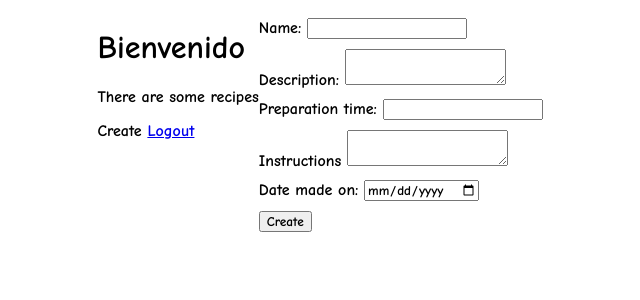
After one commit to Mauaqp/Recetas, a Flask app: template flask_app/templates/recipe.html in a window 1280 px wide. The commit adds this page. Shown: the top 300 px of the page, without its empty margins (320-960 px from the left). Run offline with Flask 2, Linux system fonts and the light colour scheme; the template is opened without the code that fills it, so the values that code supplies are empty.

Commit message:
Avance actividad

```diff
--- a/flask_app/templates/dashboard.html
+++ b/flask_app/templates/dashboard.html
@@ -19,7 +19,7 @@
                 <p>There are some recipes</p>
             </div>
             <div>
-                <a>Create</a>
+                <a href="/recipes">Create</a>
                 <a href="/logout">Logout</a>
             </div>
         </div>
--- /dev/null
+++ b/flask_app/templates/recipe.html
@@ -0,0 +1,59 @@
+<!DOCTYPE html>
+<html lang="en">
+<head>
+    <meta charset="UTF-8">
+    <meta http-equiv="X-UA-Compatible" content="IE=edge">
+    <meta name="viewport" content="width=device-width, initial-scale=1.0">
+    <title>Recipes</title>
+    <link rel="stylesheet" type="text/css" href="{{ url_for('static', filename='css/styles.css') }}">
+    <!-- Fuente Balsamiq -->
+    <link rel="preconnect" href="https://fonts.googleapis.com">
+    <link rel="preconnect" href="https://fonts.gstatic.com" crossorigin>
+    <link href="https://fonts.googleapis.com/css2?family=Comic+Neue:wght@700&display=swap" rel="stylesheet">
+</head>
+<body>
+    <main>
+        <div>
+            <div>
+                <h1>Bienvenido {{user.first_name}}</h1>
+                <p>There are some recipes</p>
+            </div>
+            <div>
+                <a>Create</a>
+                <a href="/logout">Logout</a>
+            </div>
+        </div>
+        <!-- Campo para añadir recetas -->
+        <form action="/recipes/new" method="POST">
+            <!-- Columna 1 -->
+            <div>
+                <div class="field">
+                    <label>Name:</label>
+                    <input type="text" name="name_recipe" id="name_recipe">
+                </div>
+                <div class="field">
+                    <label>Description:</label>
+                    <textarea name="description" id="description"></textarea>
+                </div>
+                <div class="field">
+                    <label>Preparation time:</label>
+                    <input type="number" name="preparation_time" id="preparation_time">
+                </div>
+                <div class="field">
+                    <label>Instructions</label>
+                    <textarea name="instructions" id="instructions"></textarea>
+                </div>
+            </div>
+            <!-- Columna 2 -->
+            <div>
+                <div class="field">
+                    <label>Date made on:</label>
+                    <input type="date" name="created_at" id="created_at">
+                </div>
+            </div>
+            <button type="submit">Create</button>
+        </form>
+
+    </main>
+</body>
+</html>
--- a/server.py
+++ b/server.py
@@ -1,5 +1,5 @@
 from flask_app import app
-from flask_app.controllers import c_users
+from flask_app.controllers import c_users, c_recipes
 
 
 if __name__ == "__main__":
```
Also changed, not shown: flask_app/controllers/c_recipes.py (added, +9 -0 lines), flask_app/controllers/c_users.py (+9 -1 lines), flask_app/models/m_recipe.py (added, +16 -0 lines).
